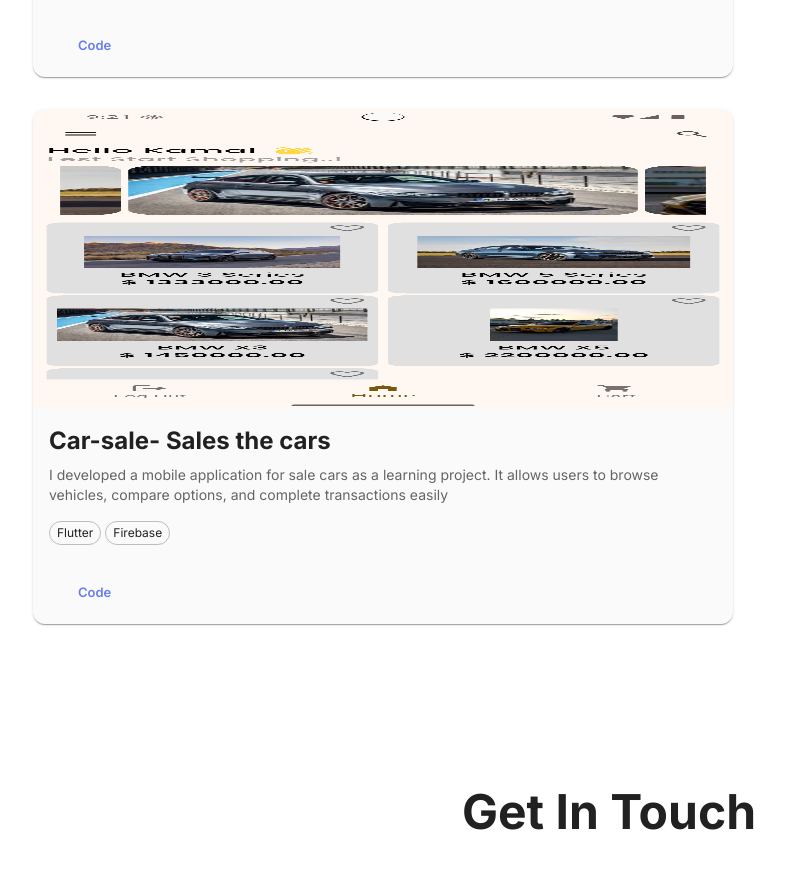
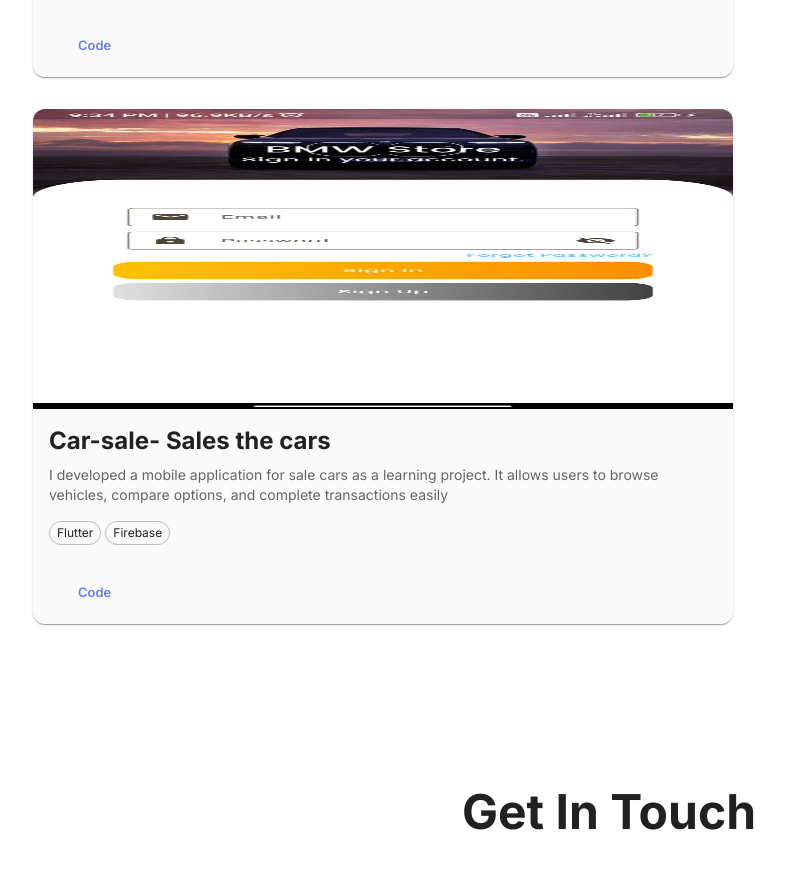
Before and after one commit to TharinduDakshina/myPortfolio, a Next.js app: page /myPortfolio/ in a window 1280 px wide. Shown: the part 5611-6503 px from the top of the page, without its empty margins (31-816 px from the left). Built offline with nearby package versions, Linux system fonts and the light colour scheme; some icons are missing.

Commit message:
change image

```diff
--- a/src/components/projects.tsx
+++ b/src/components/projects.tsx
@@ -40,7 +40,7 @@
     {
         title: "Car-sale- Sales the cars ",
         description: "I developed a mobile application for sale cars as a learning project. It allows users to browse vehicles, compare options, and complete transactions easily",
-        image: "./images/carSale.png",
+        image: "./images/car_sale.jpg",
         technologies: ["Flutter","Firebase"],
         githubUrl: "https://github.com/TharinduDakshina/Car-sale.git",
     },
```
Also changed, not shown: public/images/carSale.png (deleted), public/images/car_sale.jpg (added).
